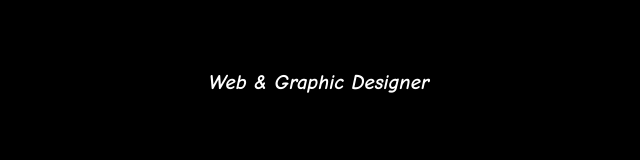
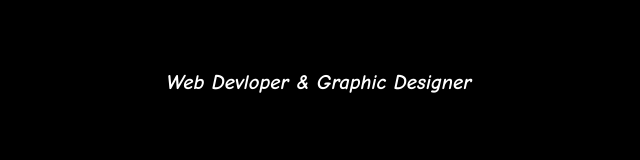
Before and after one commit to JohnFull30/MyPortfolio, a React (Create React App) app: page / in a window 1280 px wide. Shown: the part 218-378 px from the top of the page, without its empty margins (321-961 px from the left). Built offline with nearby package versions, Linux system fonts and the light colour scheme.

Commit message:
quick edit

```diff
--- a/src/App.js
+++ b/src/App.js
@@ -17,7 +17,7 @@ function App() {
       {/* HERO */}
       <section id="welcome-section" className="welcome-section">
         <h1>John Fuller</h1>
-        <p>Web & Graphic Designer</p>
+        <p>Web Devloper & Graphic Designer</p>
         <img
           src={`${PUBLIC}/logo-f.png`}
           alt="Logo F"
```
